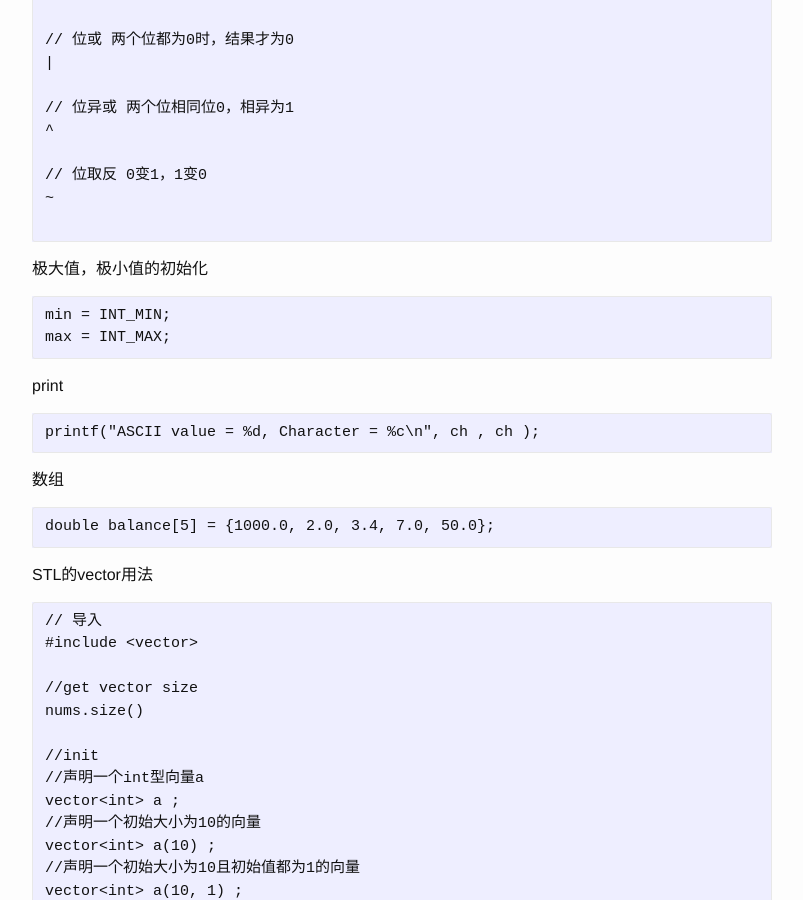
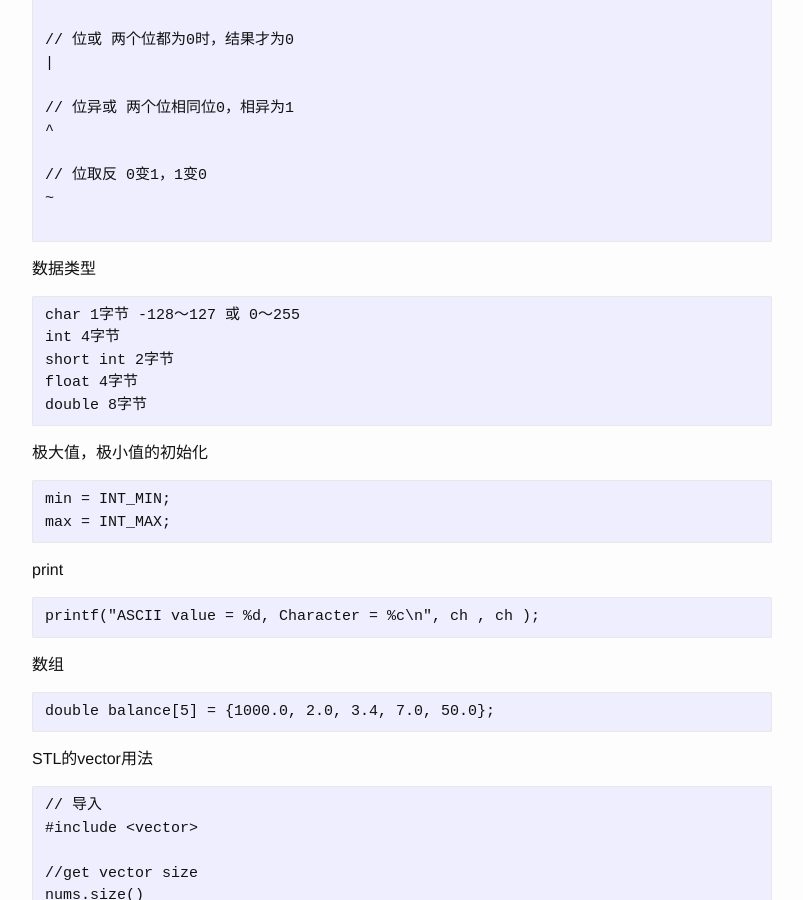
Before and after one commit to josephstalin117/josephstalin117.github.io, a Jekyll site: the page built from _posts/2018-5-25-c.markdown, in a window 1280 px wide and 900 px high, scrolled down 308 px. Shown: the whole window, without its empty margins (238-1041 px from the left). Built offline with Jekyll 4.4.1, drawn with Linux system fonts in a browser that asks for light colours.

Commit message:
add 数值类型

````diff
--- a/_posts/2018-5-25-c.markdown
+++ b/_posts/2018-5-25-c.markdown
@@ -21,6 +21,15 @@ categories: language
 // 位取反 0变1，1变0
 ~
 
+```
+
+数据类型
+```
+char 1字节 -128～127 或 0～255
+int 4字节
+short int 2字节
+float 4字节
+double 8字节
 ```
 
 极大值，极小值的初始化
````
